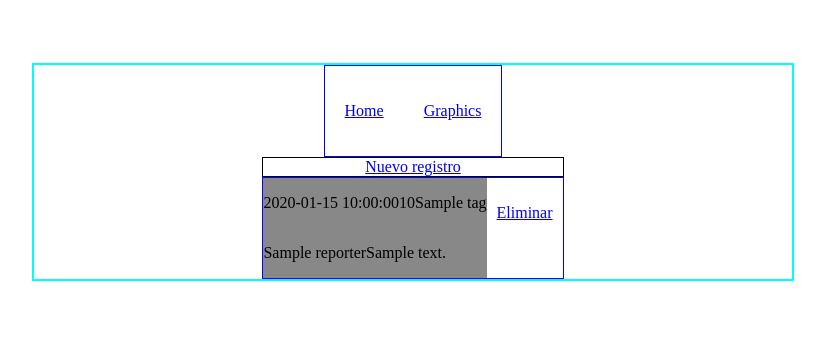
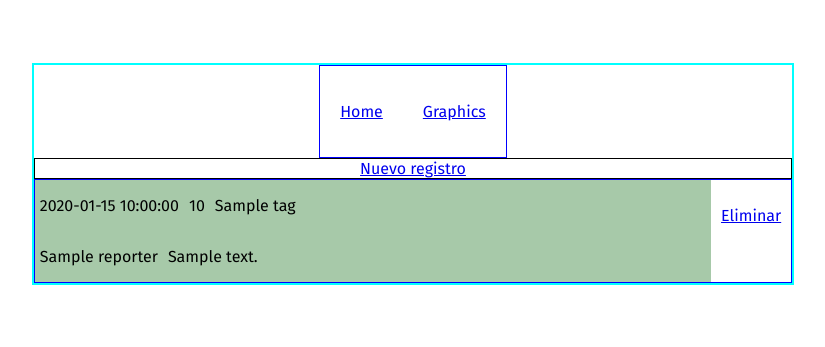
Before and after one commit to Franm99/home-balance, a Python web app: template app/templates/records.html in a window 1280 px wide. Shown: the top 347 px of the page, without its empty margins (227-1052 px from the left). Run offline with Jinja, Linux system fonts and the light colour scheme; the template is opened without the code that fills it: most values are stand-ins (such as "Sample title", 1, 10 or a date in 2020).

Commit message:
[FEAT] Restructured expense-income condition
* If/else structure moved to one-liner Jinja template to select CSS class
* Added income/expense BG colors as variables
* Kept working a bit on styling

```diff
--- a/app/static/style.css
+++ b/app/static/style.css
@@ -1,4 +1,11 @@
+:root {
+    --bg-income: #a7c9a9;
+    --bg-expense: #c9ada7;
+}
 
+* {
+    font-family: "Fira Sans", sans-serif;
+}
 /* BODY */
 
 #my-body {
@@ -9,6 +16,10 @@
     border: solid 2px cyan;
     max-width: 60%;
     margin: 5% auto;
+}
+
+#main-content {
+    width: 100%
 }
 
 #actions-section {
@@ -40,12 +51,28 @@
 }
 
 /* */
+.record-cell {
+    width: 90%;
+}
+
+.record-cell-expense {
+    background-color: var(--bg-expense);
+}
+
+.record-cell-income {
+    background-color: var(--bg-income);
+}
+
 .record-cell div {
     display: flex;
 }
 
 .record-container {
     display: flex;
+}
+
+.record-row p {
+    padding: 0 5px;
 }
 
 .actions-list {
--- a/app/templates/layout.html
+++ b/app/templates/layout.html
@@ -5,6 +5,10 @@
         <meta charset="UTF-8" />
         <meta name="viewport" content="width=device-width, initial-scale=1.0" />
         <title>House Balance</title>
+
+        <link rel="preconnect" href="https://fonts.googleapis.com">
+        <link rel="preconnect" href="https://fonts.gstatic.com" crossorigin>
+        <link href="https://fonts.googleapis.com/css2?family=Fira+Sans:ital,wght@0,100;0,200;0,300;0,400;0,500;0,600;0,700;0,800;0,900;1,100;1,200;1,300;1,400;1,500;1,600;1,700;1,800;1,900&display=swap" rel="stylesheet">
 
         <link rel="stylesheet" href="{{ url_for('static', filename='style.css') }}" />
         {% endblock %}
--- a/app/templates/records.html
+++ b/app/templates/records.html
@@ -6,22 +6,15 @@
     </div>
 </section>
 <section id="balance-history-section">
-    <div>
-        <div>
     {% for record in records_list %}
-                {% if record.is_expense == True %}
-                    {% set record_color='red' %}
-                {% elif record.is_expense == False %}
-                    {% set record_color='green' %}
-                {% endif %}
         <div class="record-container">
-                        <div class="record-cell" style="background-color: {{ record_color }};">
-                            <div>
+            <div class="record-cell {{ 'record-cell-expense' if record.is_expense else 'record-cell-income' }}">
+                <div class="record-row">
                     <p>{{ record.date }}</p>
                     <p>{{ record.amount }}</p>
                     <p>{{ record.tag }}</p>
                 </div>
-                            <div>
+                <div class="record-row">
                     <p>{{ record.reporter }}</p>
                     <p>{{ record.description }}</p>
                 </div>
@@ -34,8 +27,6 @@
         </div>
 
     {% endfor %}
-        </div>
-    </div>
 </section>
 
 {% endblock %}
```
Lines whose indentation alone changed are shown as unchanged.
